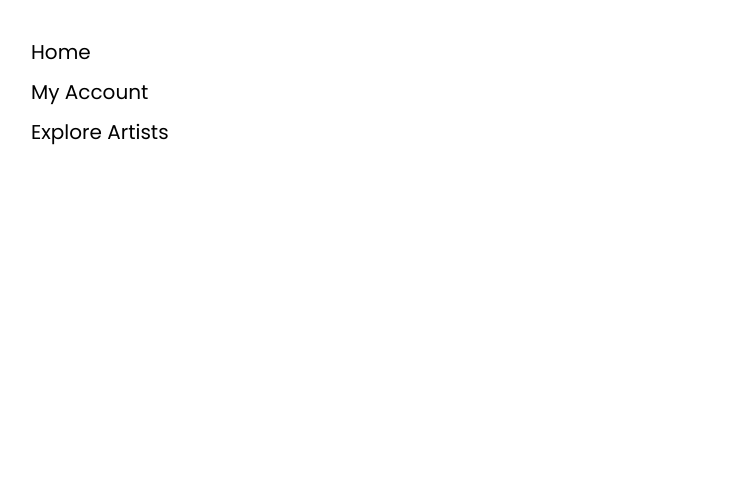
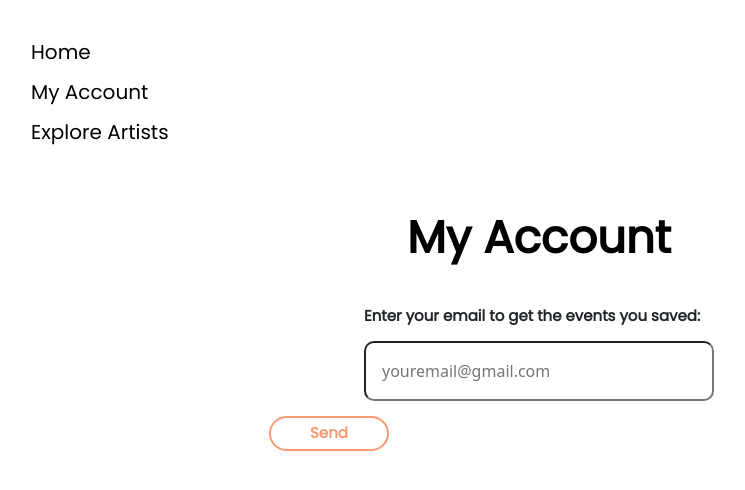
Before and after one commit to DMar35/CS411-Project, a React (Create React App) app in the folder my-react-app/: page /interested in a window 1280 px wide. Shown: the top 490 px of the page, without its empty margins (101-846 px from the left). Built offline with nearby package versions, Linux system fonts and the light colour scheme.

Commit message:
Resolved conflicts and fixed some styling

```diff
--- a/my-react-app/src/App.css
+++ b/my-react-app/src/App.css
@@ -38,7 +38,7 @@ input{
 	font-weight: 600;
 	font-family: 'Poppins';
 	font-size: 15px;
-	width: 310px;
+	width: 350px;
 	margin-bottom: 20px;
 	align-items: center;
 	/* background-image: linear-gradient(to bottom right, #fcb69f 10%, #fcb69f 51%, #ffecd2 100%); */
--- a/my-react-app/src/App.js
+++ b/my-react-app/src/App.js
@@ -5,7 +5,7 @@ import Login from './components/Login';
 import Register from './components/Register';
 import NavBar from './components/NavBar';
 import Home from './components/Home';
-import Account from './components/AccountPage';
+import Interested from './components/Interested';
 import Spotify from './components/Spotify';
 
 export default function App() {
@@ -18,7 +18,7 @@ export default function App() {
 					<Route path='/login' element={<Login />} />
 			 		<Route path='/register' element={<Register />} />
 					<Route path='/home' element={<Home />} />
-					<Route path='/account' element={<Account />} />
+					<Route path='/interested' element={<Interested />} />
 					<Route path='/spotify' element={<Spotify />} />
 				</Routes>
 			</div>
--- a/my-react-app/src/components/AccountPage.js
+++ /dev/null
@@ -1,26 +0,0 @@
-import React, { useState, useEffect } from "react";
-import "./styles.css"
-
-const Account = () => {
-    const [email, setEmail] = useState('');
-
-	const handleSubmit = (e) => {
-		e.preventDefault(); // page will be reloaded if this line isn't here
-		console.log(email);
-	}
-    function send() {
-        alert('All of the saved events are sent to your email.');
-      }
-
-    return (
-        <div className="auth-form-container">
-            <span className="main-account">My Account</span>
-            <label for='sendEmail'>Enter your email to get the events you saved:</label>
-			<input classname="sendEmailInput" value={email} onChange={(e) => setEmail(e.target.value)} type='sendEmail' placeholder='youremail@gmail.com' id='email' name='email' />
-            <div className="eventName display-linebreak">
-                <button className="sendButton" onClick={send}>Send</button>
-              </div>
-        </div>
-    )
-}
-export default Account
--- a/my-react-app/src/components/Home.js
+++ b/my-react-app/src/components/Home.js
@@ -1,6 +1,7 @@
-import React, {useState, useEffect} from "react";
+import React from "react";
 import axios from "axios";
 import "./styles.css";
+import { getUser } from "../store/user";
 
 const Home = () => {
   const [query, setQuery] = React.useState("");
@@ -28,21 +29,37 @@ const Home = () => {
       });
   }, [page, query]);
 
-  function save() {
-    alert('Event saved to your account!');
+  function save(event) {
+    alert("Event saved to your account!");
+    // axios.post("https://localhost:3000/saveEvent", {
+    //   user: userStore.user,
+    //   event,
+    // });
+    const key = `events_${getUser()}`;
+    const events = JSON.parse(localStorage.getItem(key) || "[]");
+    events.push(event);
+    localStorage.setItem(key, JSON.stringify(events));
   }
 
   return (
     <div className="auth-form-container">
+      {/* <Helmet>
+                {/* <style>{'body { background-color: #70BD99; }'}</style> */}
+      {/* <style>{'body { background: linear-gradient(#43A98C, #A5D5A7); }'}</style> */}
+      {/* </Helmet> */}
       <span className="main-home">Welcome Back</span>
-            <span className="description-home">Search an event that you are interested in going in the search bar below. You can save an event by clicking the Interested button.</span>
-      <input className="searchEvent"
+      <span className="description-home">
+        Search an event that you are interested in going in the search bar
+        below. You can save an event by clicking the Interested button.
+      </span>
+      <input
+        className="searchEvent"
         placeholder="Search for Music, Sports, and Arts events"
         onChange={(event) => setQuery(event.target.value)}
       />
       <div className="custom-pagination">
         <input
-          style={{ padding: "8px", width: "50px", border: "none"}}
+          style={{ padding: "8px", width: "50px", border: "none" }}
           type="number"
           value={page.number}
           onChange={(event) => setPage({ ...page, number: event.target.value })}
@@ -54,7 +71,8 @@ const Home = () => {
               ...page,
               number: page.number > 1 ? Number(page.number) - 1 : 0,
             })
-          } className="previousButton"
+          }
+          className="previousButton"
         >
           Previous
         </button>
@@ -66,7 +84,8 @@ const Home = () => {
               number:
                 page.number < pageTotal ? Number(page.number) + 1 : page.number,
             })
-          } className="nextButton"
+          }
+          className="nextButton"
         >
           Next
         </button>
@@ -74,27 +93,42 @@ const Home = () => {
       <div>
         {events.map((event, index) => (
           <div className="item" key={index}>
-            <div style={{ display: "flex", width: "1000px", alignContent:"center"}}>
+            <div
+              style={{
+                display: "flex",
+                width: "1000px",
+                alignContent: "center",
+              }}
+            >
               <div className="eventName display-linebreak">
-                <a href={event.url} target="_blank">{event.name}</a>
-                <button className="interestedButton" onClick={save}>Interested</button>
+                <a href={event.url} target="_blank" rel="noreferrer">
+                  {event.name}
+                </a>
+                <button
+                  className="interestedButton"
+                  onClick={() => save(event)}
+                >
+                  Interested
+                </button>
               </div>
             </div>
 
-            <div className="eventDate">
-                {event.dates.start.localDate}
-            </div>
+            <div className="eventDate">{event.dates.start.localDate}</div>
 
-            <div style={{ display: "flex", width: "1000px", alignContent:"center"}}>
+            <div
+              style={{
+                display: "flex",
+                width: "1000px",
+                alignContent: "center",
+              }}
+            >
               <div className="eventInfo">
                 {event.info || "no information for now"}
               </div>
             </div>
 
-            <div style={{ display: "flex", width: "1000px"}}>
-            <div className="eventVenue">
-                {event._embedded.venues[0].name}
-              </div>
+            <div style={{ display: "flex", width: "1000px" }}>
+              <div className="eventVenue">{event._embedded.venues[0].name}</div>
             </div>
           </div>
         ))}
--- a/my-react-app/src/components/Interested.js
+++ b/my-react-app/src/components/Interested.js
@@ -4,21 +4,19 @@ import { getUser } from "../store/user";
 import "./styles.css";
 
 const Interested = () => {
+  const [email, setEmail] = useState('');
+
+	const handleSubmit = (e) => {
+		e.preventDefault(); // page will be reloaded if this line isn't here
+		console.log(email);
+	}
+    function send() {
+        alert('All of the saved events are sent to your email.');
+      }
+
   const [events, setEvents] = React.useState([]);
 
   React.useEffect(() => {
-    // axios
-    //   .get("https://localhost:3000/getEvents", {
-    //     params: {
-    //       user: userStore.user,
-    //     },
-    //   })
-    //   .then((res) => {
-    //     setEvents(res.data);
-    //   })
-    //   .catch((err) => {
-    //     console.error(err);
-    //   });
     const key = `events_${getUser()}`;
     const events = JSON.parse(localStorage.getItem(key) || "[]");
     setEvents(events);
@@ -26,9 +24,8 @@ const Interested = () => {
 
   return (
     <div className="auth-form-container">
-      <div>
-        <span className="title">This is the Interested page.</span>
-      </div>
+      <span className="main-account">My Account</span>
+
       <div>
         {events.map((event, index) => (
           <div className="item" key={index}>
@@ -66,6 +63,12 @@ const Interested = () => {
           </div>
         ))}
       </div>
+
+      <label for='sendEmail'>Enter your email to get the events you saved:</label>
+			<input classname="sendEmailInput" value={email} onChange={(e) => setEmail(e.target.value)} type='sendEmail' placeholder='youremail@gmail.com' id='email' name='email' />
+            <div className="eventName display-linebreak">
+                <button className="sendButton" onClick={send}>Send</button>
+              </div>
     </div>
   );
 };
--- a/my-react-app/src/components/styles.css
+++ b/my-react-app/src/components/styles.css
@@ -260,7 +260,7 @@ a:link {
   text-align: center;
   width: 120px;
   font-weight: 600;
-  margin-left: 230px;
+  margin-left: -420px;
   border-style: solid;
   height: 35px;
 }
@@ -273,14 +273,15 @@ a:link {
   border: none;
   width: 120px;
   font-weight: 400;
-  margin-left: 230px;
+  margin-left: -420px;
   border-style: solid;
   border-radius: 4ch;
   height: 35px;
 }
 
+/* SPOTIFY PAGE */
+
 .main-explore{
-    /* position:absolute; */
 	text-align: center;
 	padding: 0.25rem 0;
 	font-weight: 600;
@@ -288,7 +289,7 @@ a:link {
 	font-size: 45px;
     color: black;
     margin-bottom: 10px;
-    margin-top: -400px;
+    margin-top: -300px;
 }
 
 .description-explore{
@@ -304,7 +305,6 @@ a:link {
 	margin-top: 0px;
     margin-bottom: 40px;
     color: #656565;
-    /* margin-left: 15px; */
     width: 530px;
     line-height: 1.8;
 }
@@ -357,7 +357,6 @@ a:link {
 .albumName{
     font-family: 'Poppins';
 	font-size: 15px;
-    /* align-content: left; */
     margin-top: 10px;
     font-weight: 600;
 }
@@ -368,3 +367,18 @@ a:link {
     grid-gap: 20px;
     height: 100px;
   }
+
+/* MY ACCOUNT PAGE */
+
+.main-account {
+    position:relative;
+    display: block;
+    text-align: center;
+    padding: 0.25rem 0;
+    font-weight: 600;
+    font-family: "Poppins";
+    font-size: 45px;
+    color: black;
+    margin-bottom: 10px;
+    margin-top: -400px;
+  }
```
Also changed, not shown: my-react-app/src/components/Login.js (line endings or trailing spaces). Lines whose indentation alone changed are shown as unchanged.
